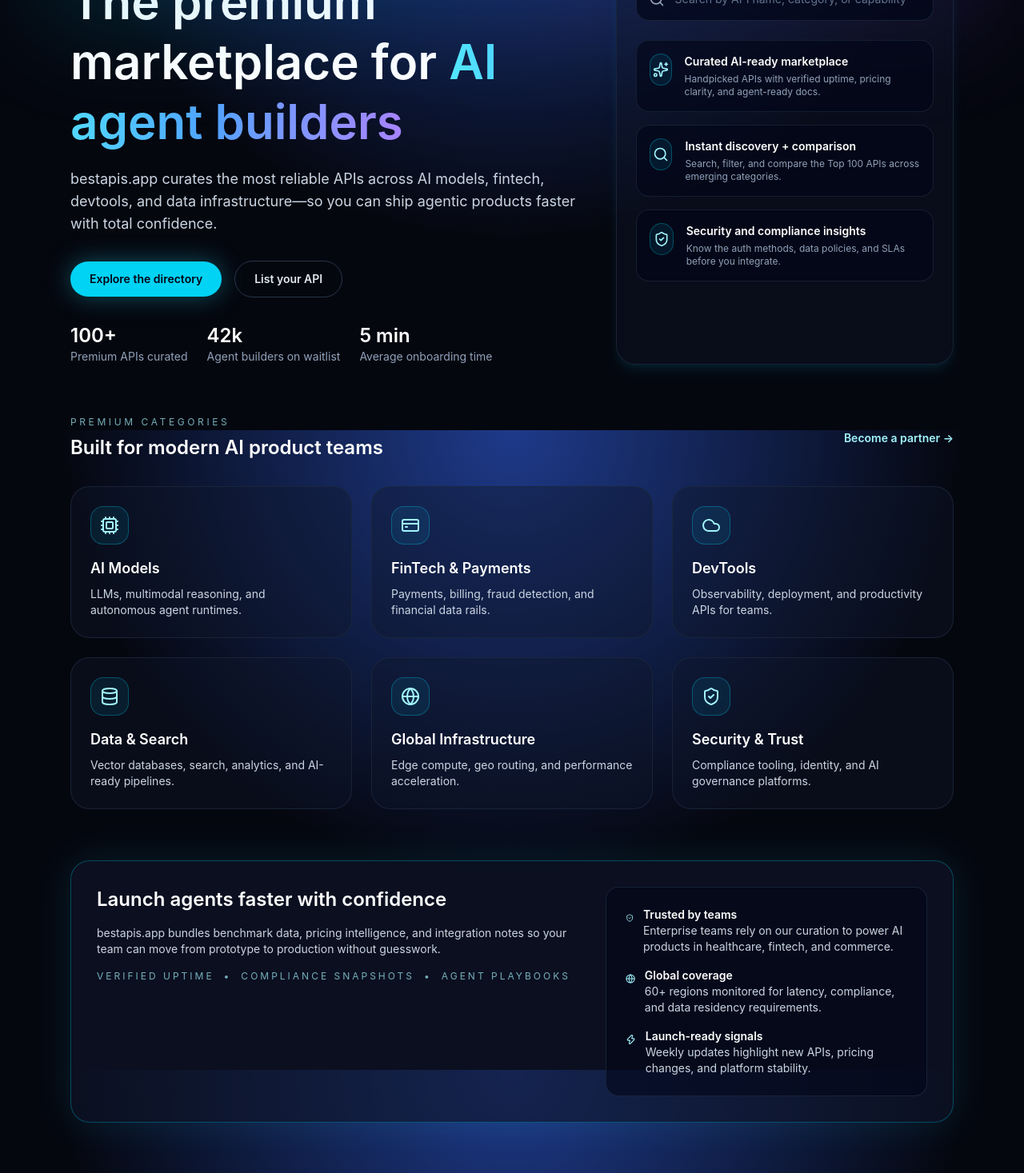
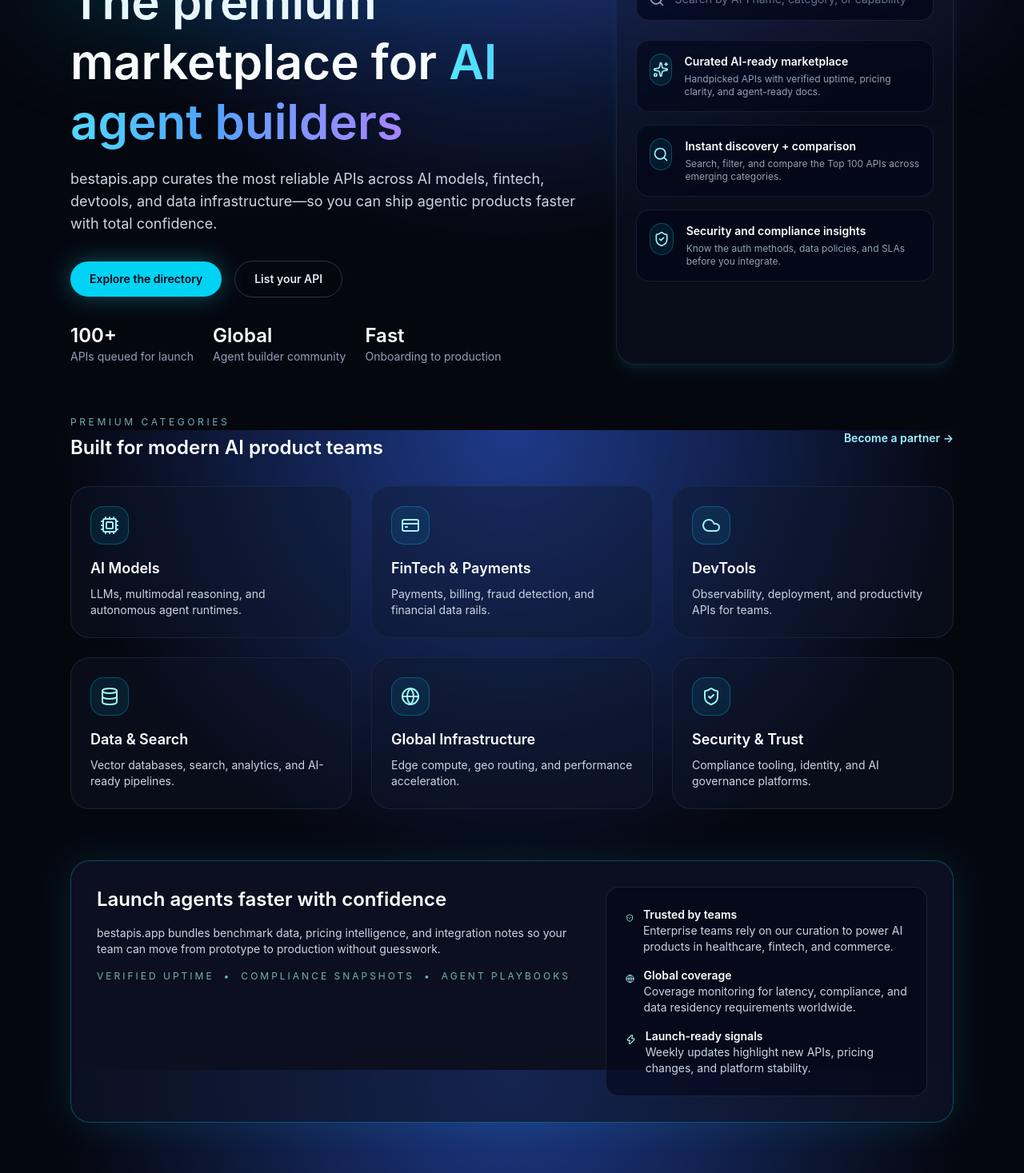
Before and after one commit to arjunshil549-ai/BEST-APIS.APP, a Next.js app: page / in a window 1280 px wide. Shown: the part 262-1729 px from the top of the page at 80% size. Built offline with nearby package versions, Linux system fonts and the light colour scheme.

Commit message:
Refine landing page metrics copy
Agent-Logs-Url: https://github.com/arjunshil549-ai/BEST-APIS.APP/sessions/cb59d164-743d-458a-ae26-e6a56fddec45

Co-authored-by: arjunshil549-ai <270188055+arjunshil549-ai@users.noreply.github.com>

```diff
--- a/src/app/page.tsx
+++ b/src/app/page.tsx
@@ -74,9 +74,9 @@ const categories: Array<{
 ];
 
 const metrics = [
-  { value: "100+", label: "Premium APIs curated" },
-  { value: "42k", label: "Agent builders on waitlist" },
-  { value: "5 min", label: "Average onboarding time" },
+  { value: "100+", label: "APIs queued for launch" },
+  { value: "Global", label: "Agent builder community" },
+  { value: "Fast", label: "Onboarding to production" },
 ];
 
 export default function Home() {
@@ -271,8 +271,8 @@ export default function Home() {
               <div>
                 <p className="font-semibold text-white">Global coverage</p>
                 <p>
-                  60+ regions monitored for latency, compliance, and data
-                  residency requirements.
+                  Coverage monitoring for latency, compliance, and data residency
+                  requirements worldwide.
                 </p>
               </div>
             </div>
```
